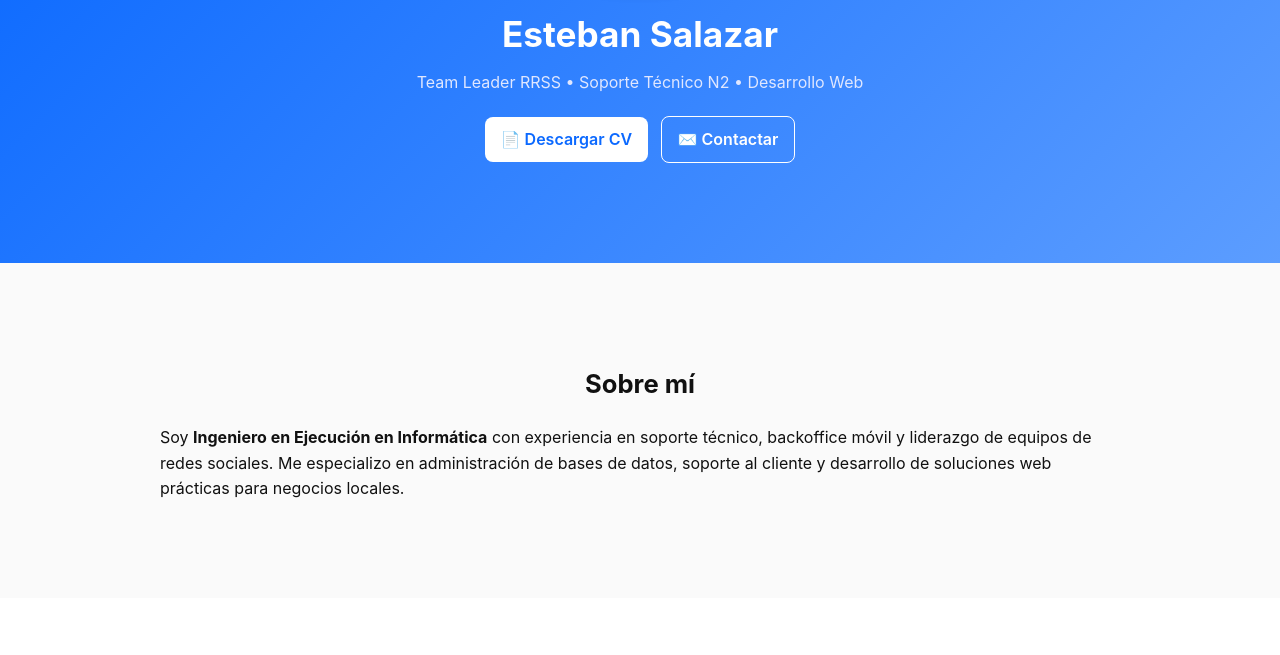
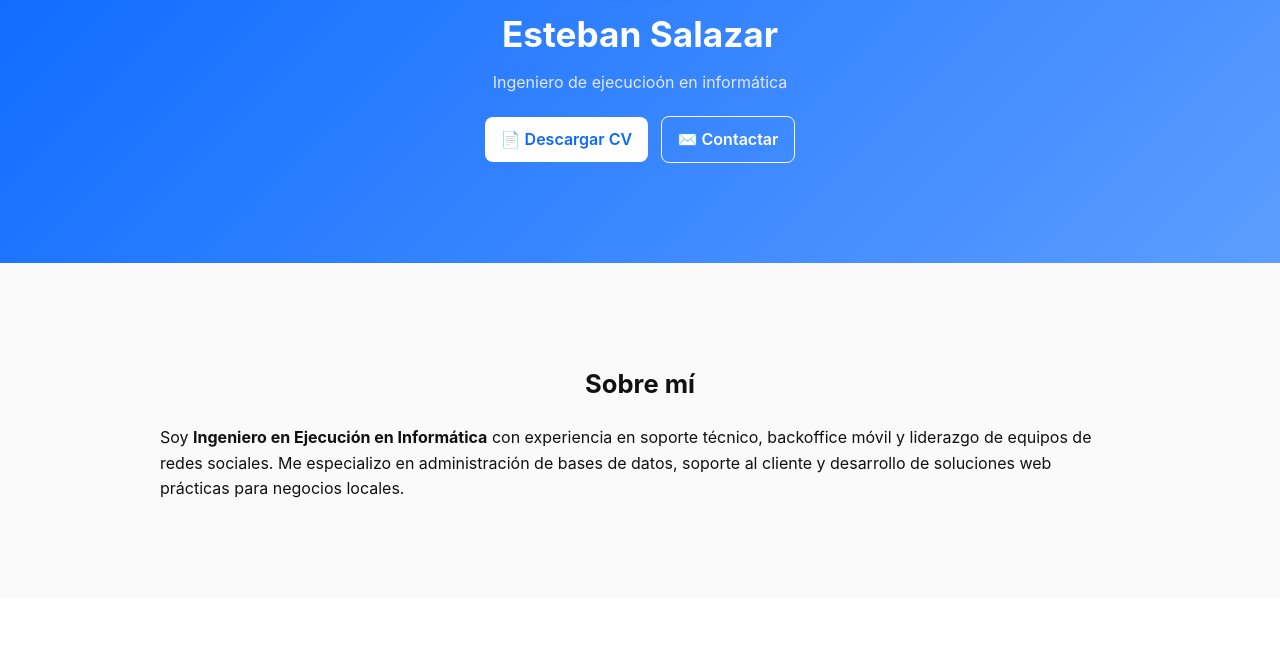
Before and after one commit to estebansalazarsantis/estebansalazarsantis.github.io, a plain HTML site: page index.html in a window 1280 px wide. Shown: the part 124-779 px from the top of the page. Drawn offline with Linux system fonts and the light colour scheme.

Commit message:
Update index.html

```diff
--- a/index.html
+++ b/index.html
@@ -13,7 +13,7 @@
     <div class="container">
       <img src="img/profile.jpg" alt="Foto de Esteban" class="profile-pic">
       <h1>Esteban Salazar</h1>
-      <p class="role">Team Leader RRSS • Soporte Técnico N2 • Desarrollo Web</p>
+      <p class="role">Ingeniero de ejecucioón en informática</p>
       <p class="cta">
         <a class="btn" href="CV_Esteban_Eduardo_Salazar_Santis.pdf" target="_blank" rel="noopener">📄 Descargar CV</a>
         <a class="btn outline" href="#contact">✉️ Contactar</a>
```
